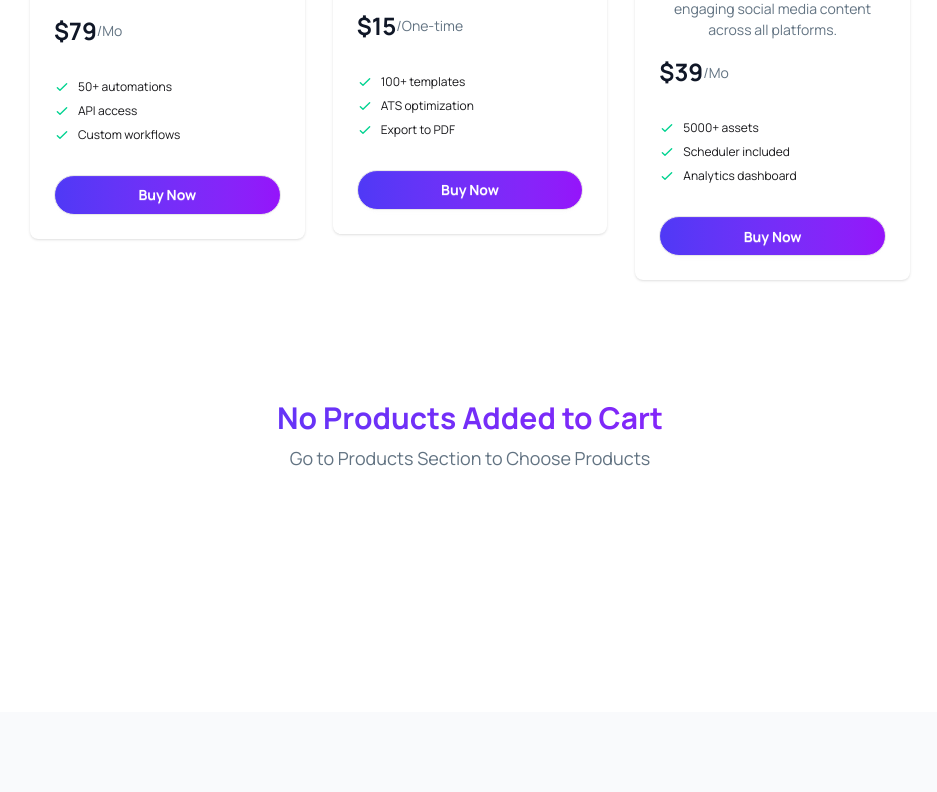
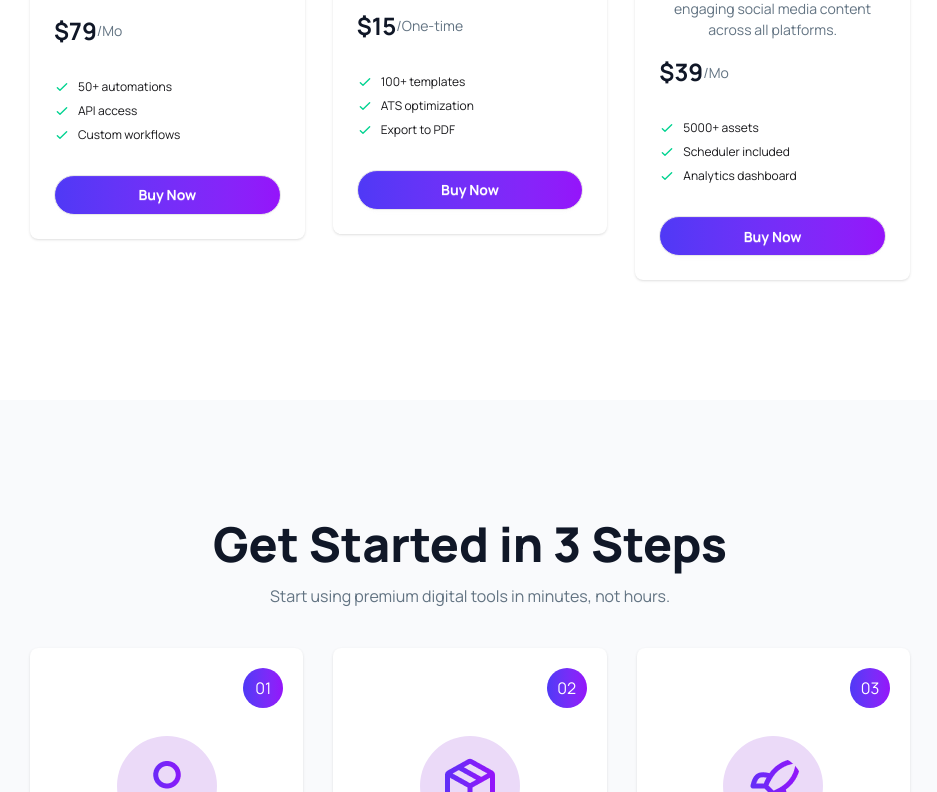
Before and after one commit to MstIsratJahanAnika/B13-A6-DigiTools-Platform, a React (Vite) app: page / in a window 1280 px wide. Shown: the part 2356-3148 px from the top of the page, without its empty margins (170-1107 px from the left). Built offline with nearby package versions, Linux system fonts and the light colour scheme.

Commit message:
button toggle with cart section show

```diff
--- a/src/components/UI/DigitalToolsDescription.jsx
+++ b/src/components/UI/DigitalToolsDescription.jsx
@@ -22,14 +22,14 @@ const DigitalToolsDescription = ({ getToolCardsPromise, addToCart, setAddToCart
                 <p className="text-[#627382]">Choose from our curated collection of premium digital products designed <br />to boost your productivity and creativity.</p>
             </div>
 
-            {/* nested pill-button - button toggle*/}
+            {/* nested pill-button - button toggle  -> conditionally render*/}
             <div className="inline-flex items-center bg-base-200 rounded-full p-1">
                 <button onClick={()=> setProducts(true)} className={`px-4 py-2 rounded-full transition ${products? 'btn bg-linear-to-r from-[#4F39F6] to-[#9514FA] text-white font-bold': 'text-[#25065D]'}`}>
                     Products
                 </button>
 
                 <button onClick={()=> setProducts(false)} className={`px-4 py-2 rounded-full transition ${!products?'btn bg-linear-to-r from-[#4F39F6] to-[#9514FA] text-white font-bold': 'text-[#25065D]'}`}>
-                    Cart(0)
+                    Cart({addToCart.length})
                 </button>
 
             </div>
--- a/src/components/UI/cardContainer/CardContainer.jsx
+++ b/src/components/UI/cardContainer/CardContainer.jsx
@@ -3,16 +3,19 @@
 import AddedCards from "../../AddedCards/AddedCards";
 import AvailableCards from "./AvailableCards/AvailableCards";
 
-const CardContainer = ({ toolCards, products, setProducts, addToCart, setAddToCart}) => {
+const CardContainer = ({ toolCards, products, setProducts, addToCart, setAddToCart }) => {
     // console.log(toolCards, 'toolCards'); //success
     return (
 
         //card container a cards render hobe
 
-        // dynamically dui ta conditionally show korbe
+        // dynamically dui ta conditionally show korbe - conditionally render
         <div className="lg:mx-50 mx-10 mt-10 mb-30">
-            <AvailableCards toolCards={toolCards} products={products} setProducts={setProducts} addToCart={addToCart} setAddToCart={setAddToCart} />
-            <AddedCards addToCart={addToCart} setAddToCart={setAddToCart}/>
+            {
+                products?
+                    <AvailableCards toolCards={toolCards} products={products} setProducts={setProducts} addToCart={addToCart} setAddToCart={setAddToCart}/>
+                    : <AddedCards addToCart={addToCart} setAddToCart={setAddToCart}/>
+            }
         </div>
     );
 };
```
